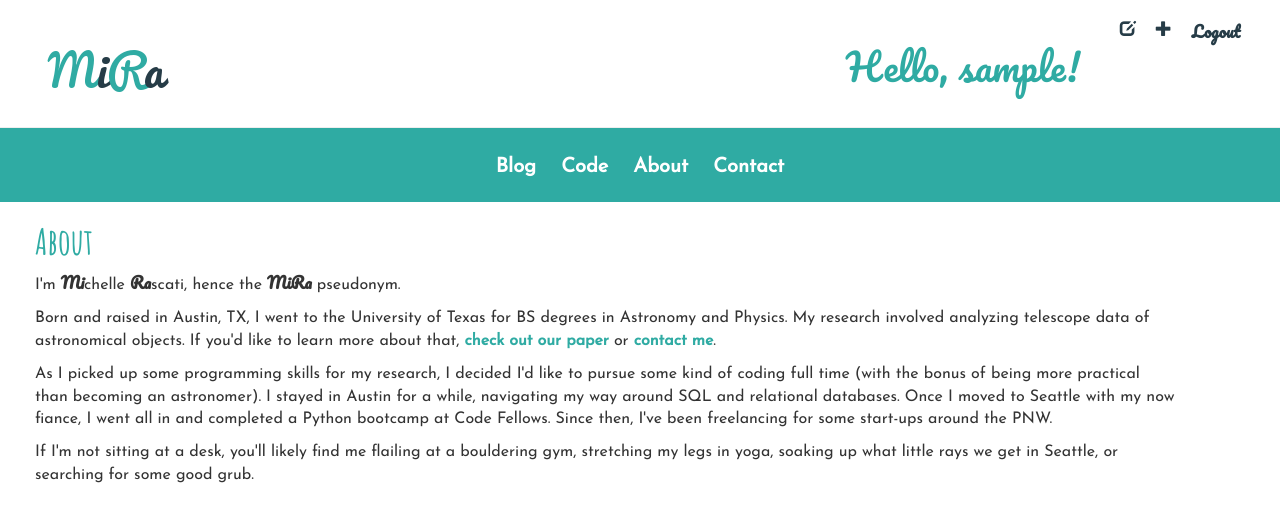
After one commit to miracode/djangogirls-blog, a Django app: page /about in a window 1280 px wide. The commit adds this page. Shown: the top 522 px of the page. Run offline with Django 3.2, Linux system fonts and the light colour scheme; the visitor is signed in with stand-in values (Sample User, id 1); some libraries are stand-ins or nearby versions.

Commit message:
changing colors, adding tabs

```diff
--- a/blog/static/css/blog.css
+++ b/blog/static/css/blog.css
@@ -1,32 +1,64 @@
 .page-header {
-    background-color: #46DBCA;
+    background-color: #ffffff;
     margin-top: 0;
-    padding: 20px 20px 20px 40px;
+    margin-bottom: 0;
+    padding: 20px 20px 0px 40px;
 }
 
 .page-header h1, .page-header h1 a, .page-header h1 a:visited, .page-header h1 a:active {
-    color: #ffffff;
+    color: #2faba3;
     font-size: 36pt;
     text-decoration: none;
     font-family: 'Amatic SC', cursive;
+    margin-top: 0;
 }
 
 .page-header p, .page-header p:hover {
-    color: #ffffff;
-    font-size: 32pt;
+    color: #2faba3;
+    font-size: 28pt;
     text-decoration: none;
-    font-family: 'Amatic SC', cursive;
+    font-family: 'Pacifico', cursive;
     margin-right: 40px;
+    margin-top: 20px;
 }
 
+.sub-header {
+    background-color: #2faba3;
+    margin-top: 0;
+    padding: 25px 20px 20px 20px;
+}
+
+.sub-header p {
+    text-align: center;
+    margin-bottom: 0;
+}
+
+.sub-header a {
+    color: #ffffff;
+    font-size: 20px;
+    font-family: 'Josefin Sans', sans-serif;
+    padding: 10px 10px 10px 10px;
+
+}
+
+
+.sub-header a:hover {
+    text-decoration: none;
+    color: #2faba3;
+    background-color: #ffffff;
+    border-radius: 10px 10px 10px 10px;
+}
+
+
 .content {
-    margin-left: 40px;
+    margin: 0px 20px 0px 20px;
 }
 
 h1, h2, h3, h4 {
     /*font-family: 'Lobster', cursive;*/
     font-family: 'Amatic SC', cursive;
     font-weight: 700;
+    color: #2faba3;
 }
 
 .date {
@@ -44,24 +76,55 @@ h1, h2, h3, h4 {
     width: 100%;
 }
 
-.top-menu, .top-menu:hover, .top-menu:visited {
-    color: #ffffff;
+.top-menu, .top-menu:visited {
+    font-family: 'Pacifico', cursive;
+    color: #263c47;
+    font-size: 16px;
     float: right;
-    font-size: 26pt;
     margin-right: 20px;
+}
+
+.top-menu:hover {
+    color: #2faba3;
+    text-decoration: none;
 }
 
 .post {
     margin-bottom: 70px;
     font-size: 16px;
     font-family: 'Josefin Sans', sans-serif;
+    color: #263c47;
 }
 
 .post h1 a, .post h1 a:visited {
-    color: #000000;
+    color: #2faba3;
 }
 
-.edit {
+.post h1 a:hover {
+    color: #263c47;
+}
+
+.edit, .delete {
     margin-left: 20px;
     float: right;
 }
+
+.btn-default {
+    font-family: 'Josefin Sans', sans-serif;
+    /*font-weight: 700;*/
+}
+
+p {
+    font-size: 16px;
+    font-family: 'Josefin Sans', sans-serif;
+}
+
+a {
+    color: #2faba3;
+    font-weight: bold;
+}
+
+a:hover {
+    color: #263c47;
+    text-decoration: none;
+}
--- /dev/null
+++ b/blog/templates/blog/about.html
@@ -0,0 +1,23 @@
+{% extends "blog/base.html" %}
+
+{% block content %}
+
+<h1>About</h1>
+<p>I'm <b style="font-family: 'Pacifico', cursive">Mi</b>chelle <b style="font-family: 'Pacifico', cursive">Ra</b>scati, hence the <b style="font-family: 'Pacifico', cursive">MiRa</b> pseudonym.</p>
+<p>Born and raised in Austin, TX, I went to the University of Texas
+    for BS degrees in Astronomy and Physics.  My research involved
+    analyzing telescope data of astronomical objects.  If you'd like to learn
+    more about that, <a href="http://iopscience.iop.org/0004-637X/770/2/123">check out our paper</a>
+    or <a href="{% url 'contact' %}">contact me</a>.</p>
+<p>As I picked up some programming skills for my research, I decided I'd like
+    to pursue some kind of coding full time (with the bonus of being more practical than becoming an astronomer).
+    I stayed in Austin for a while, navigating my way around SQL and relational databases.
+    Once I moved to Seattle with my now fiance, I went all in and completed a Python
+    bootcamp at Code Fellows. Since then, I've been freelancing for some start-ups around
+    the PNW.</p>
+<p>If I'm not sitting at a desk, you'll likely find me flailing at a bouldering gym,
+    stretching my legs in yoga, soaking up what little rays we get in Seattle, or searching
+    for some good grub.
+</p>
+
+{% endblock %}
--- a/blog/templates/blog/base.html
+++ b/blog/templates/blog/base.html
@@ -2,30 +2,40 @@
 
 <html>
     <head>
-        <title>Django Girls blog</title>
+        <title>Michelle Rascati's blog</title>
 
         <link rel="stylesheet" href="//maxcdn.bootstrapcdn.com/bootstrap/3.2.0/css/bootstrap.min.css">
         <link rel="stylesheet" href="//maxcdn.bootstrapcdn.com/bootstrap/3.2.0/css/bootstrap-theme.min.css">
         <!-- <link href="http://fonts.googleapis.com/css?family=Lobster&subset=latin,latin-ext" rel="stylesheet" type="text/css"> -->
         <link href='http://fonts.googleapis.com/css?family=Amatic+SC:700,400' rel='stylesheet' type='text/css'>
         <link href='http://fonts.googleapis.com/css?family=Josefin+Sans' rel='stylesheet' type='text/css'>
+        <link href='http://fonts.googleapis.com/css?family=Pacifico' rel='stylesheet' type='text/css'>
         <link rel="stylesheet" href="{% static 'css/blog.css' %}">
     </head>
     <body>
         <div class="page-header">
             {% if user.is_authenticated %}
+                <a href="{% url 'django.contrib.auth.views.logout' %}" class="top-menu" name="logout">Logout</a>
                 <a href="{% url "post_new" %}" class="top-menu"><span class="glyphicon glyphicon-plus"></span></a>
-                <a href="{% url 'django.contrib.auth.views.logout' %}" class="top-menu" name="logout"><span class="glyphicon glyphicon-log-out"></a></small>
-                <p class="top-menu">Hello {{ user.username }}<small></p>
+                <a href="{% url 'post_draft_list' %}" class="top-menu"><span class="glyphicon glyphicon-edit"></span></a>
+                <p class="top-menu">Hello, {{ user.username }}!<small></p>
             {% else %}
-                <a href="{% url 'django.contrib.auth.views.login' %}" class="top-menu" name="login"><span class="glyphicon glyphicon-log-in"></span></a>
+                <a href="{% url 'django.contrib.auth.views.login' %}" class="top-menu" name="login">Login</span></a>
             {% endif %}
-            <h1><a href="/">Michelle's Blog</a></h1>
+            <h1><a href="/"><img src="{%static 'images/MiRa_logo.png' %}"/></a></h1>
+        </div>
+        <div class='sub-header'>
+            <p>
+                <a href="/">Blog</a>
+                <a href="{% url 'code' %}">Code</a>
+                <a href="{% url 'about' %}">About</a>
+                <a href="{% url 'contact' %}">Contact</a>
+            </p>
         </div>
 
         <div class="content container">
             <div class="row">
-                <div class="col-md-8">
+                <div class="col-md-12">
                     {% block content %}
                     {% endblock %}
                 </div>
--- a/blog/templates/blog/post_detail.html
+++ b/blog/templates/blog/post_detail.html
@@ -4,10 +4,16 @@
     <div class="post">
         {% if user.is_authenticated %}
             <a class="btn btn-default edit" href="{% url "post_edit" pk=post.pk %}"><span class="glyphicon glyphicon-pencil"></span></a>
+            <a class="btn btn-default delete" href="{% url 'post_remove' pk=post.pk %}"><span class="glyphicon glyphicon-remove"></span></a>
+
         {% endif %}
         {% if post.published_date %}
             <div class="date">
                 {{ post.published_date }}
+            </div>
+        {% else %}
+            <div class="date">
+                <a class="btn btn-default" href="{% url 'blog.views.post_publish' pk=post.pk %}">Publish</a>
             </div>
         {% endif %}
         <h1>{{ post.title }}</h1>
--- a/blog/urls.py
+++ b/blog/urls.py
@@ -6,4 +6,10 @@ urlpatterns = [
     url(r'^post/(?P<pk>[0-9]+)/$', views.post_detail, name='post_detail'),
     url(r'^post/new/$', views.post_new, name='post_new'),
     url(r'^post/(?P<pk>[0-9]+)/edit/$', views.post_edit, name='post_edit'),
+    url(r'^drafts/$', views.post_draft_list, name='post_draft_list'),
+    url(r'^post/(?P<pk>[0-9]+)/publish/$', views.post_publish, name='post_publish'),
+    url(r'^post/(?P<pk>[0-9]+)/remove/$', views.post_remove, name='post_remove'),
+    url(r'^code/?$', views.code_view, name='code'),
+    url(r'^about/?$', views.about_view, name='about'),
+    url(r'^contact/?$', views.contact_view, name='contact'),
 ]
--- a/blog/views.py
+++ b/blog/views.py
@@ -51,3 +51,35 @@ def post_edit(request, pk):
         form = PostForm(instance=post)
 
     return render(request, 'blog/post_edit.html', {'form': form})
+
+
+@login_required
+def post_draft_list(request):
+    posts = Post.objects.filter(published_date__isnull=True).order_by('created_date')
+    return render(request, 'blog/post_draft_list.html', {'posts': posts})
+
+
+@login_required
+def post_publish(request, pk):
+    post = get_object_or_404(Post, pk=pk)
+    post.publish()
+    return redirect('blog.views.post_detail', pk=pk)
+
+
+@login_required
+def post_remove(request, pk):
+    post = get_object_or_404(Post, pk=pk)
+    post.delete()
+    return redirect('blog.views.post_list')
+
+
+def code_view(request):
+    return render(request, 'blog/code.html')
+
+
+def about_view(request):
+    return render(request, 'blog/about.html')
+
+
+def contact_view(request):
+    return render(request, 'blog/contact.html')
```
Also changed, not shown: blog/templates/blog/code.html (added, +10 -0 lines), blog/templates/blog/contact.html (added, +11 -0 lines), blog/templates/blog/post_draft_list.html (added, +11 -0 lines), blog/static/images/MiRa_logo.png (added).
